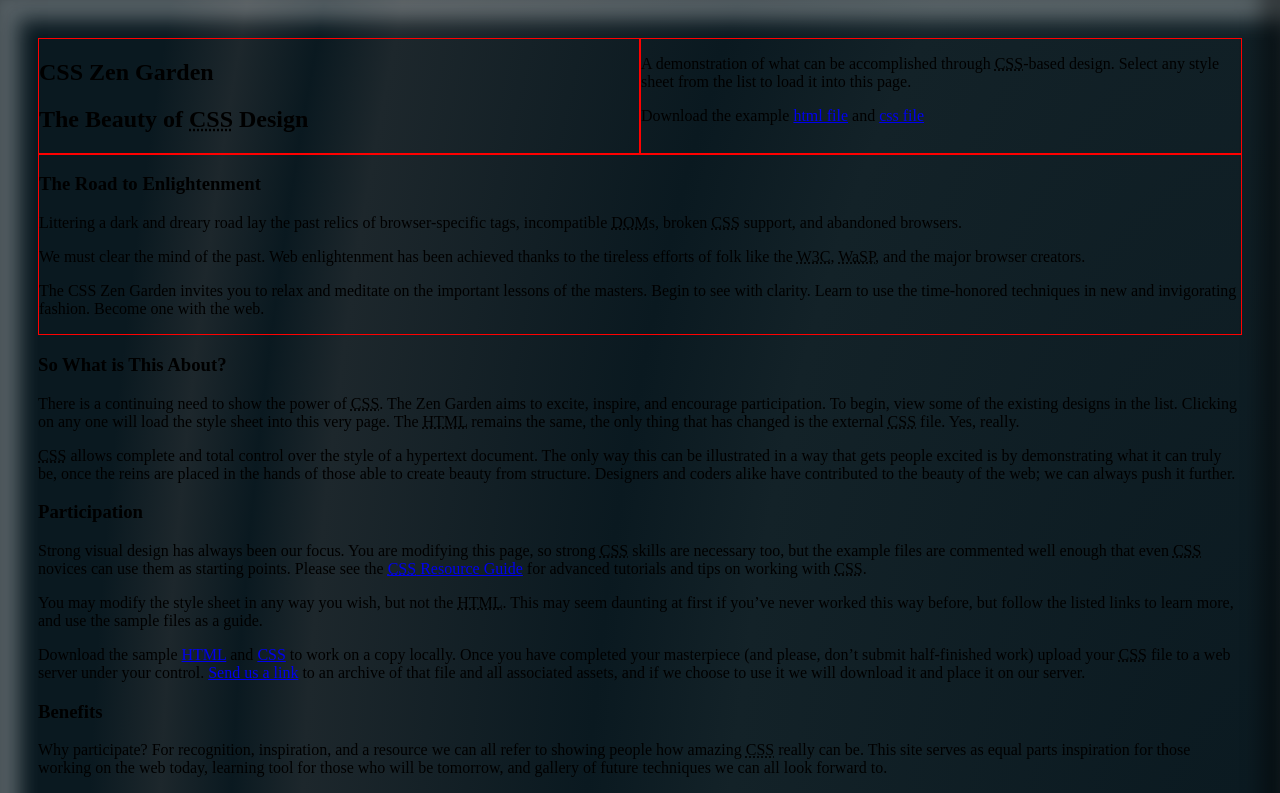
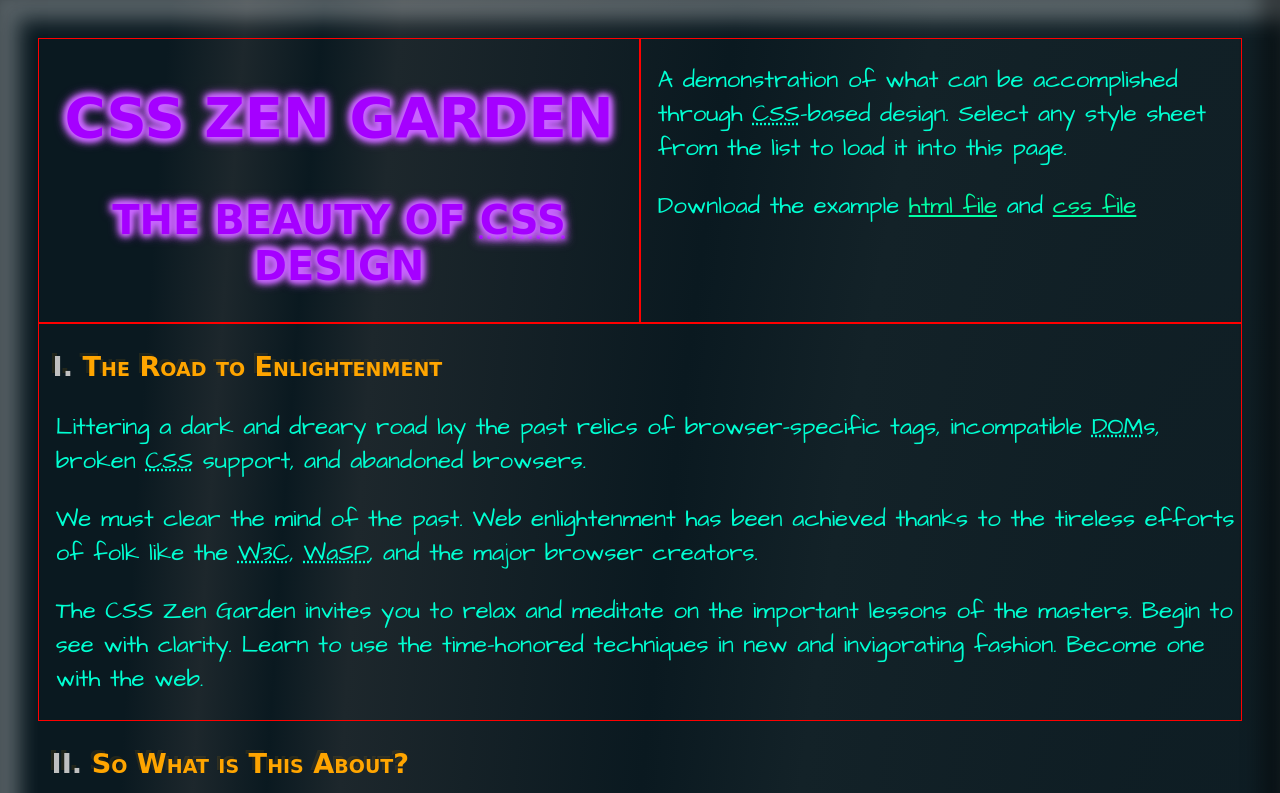
Before and after one commit to pulley-aaron/css-zen-garden, a plain HTML site: page index.html in a window 1280 px wide. Shown: the top 793 px of the page. Drawn offline with Linux system fonts and the light colour scheme; a web font is replaced by a local one.

Commit message:
Added and fixed typography partial

```diff
--- /dev/null
+++ b/scss/partials/_typography.scss
@@ -0,0 +1,139 @@
+@import url('https://fonts.googleapis.com/css?family=Caesar+Dressing');
+@import url('https://fonts.googleapis.com/css?family=Architects+Daughter');
+
+$break-mid: 768px;
+$break-large: 1024px;
+
+
+/*-----------------------------------
+    header
+------------------------------------*/
+h1, h2 {
+    text-align: center;
+    text-transform: uppercase;
+    font-family: 'Caesar Dressing', cursive;
+    color: #a500ff;
+    text-shadow: 0px 0px 5px #c966ff,
+                 0px 0px 7px #c966ff,
+                 0px 0px 9px #c966ff,
+                 0px 0px 9px #c966ff,
+                 0px 0px 11px #c966ff,
+                 0px 0px 13px #c966ff;
+}
+
+h1 {
+    font-size: 3.5rem;
+
+    @media only screen and (min-width: $break-mid) {
+        font-size: 2.7rem;
+    }
+    @media only screen and (min-width: $break-large) {
+        font-size: 3.5rem;
+    }
+}
+
+h2 {
+    font-size: 3;
+
+    @media only screen and (min-width: $break-mid) {
+        font-size: 2.5rem;
+    }
+}
+
+/*------------------------------
+    body and footer links
+-------------------------------*/
+
+a {
+    color: #00ffa5;
+    text-decoration: underline;
+
+    &:visited {
+        color: #ffa500;
+    }
+    &:hover {
+        text-decoration: none;
+    }
+    &:active{
+        text-shadow: 0px 0px 5px #32ffb7,
+                     0px 0px 7px #32ffb7,
+                     0px 0px 9px #32ffb7,
+                     0px 0px 9px #32ffb7,
+                     0px 0px 11px #32ffb7,
+                     0px 0px 13px #32ffb7;
+    }
+}
+
+/*-----------------------------------
+	body headings
+------------------------------------*/
+body {
+    counter-reset: my-counter;
+}
+h3 {
+    padding-left: 0.5em;
+    font-family: 'Caesar Dressing', cursive;
+    font-variant: small-caps;
+    font-size: 2rem;
+    color: #ffa500;
+    text-shadow: -3px -3px rgba(255, 165, 0, .1),
+                 -2px -2px rgba(0, 0, 0, .1);
+
+    @media only screen and (min-width: $break-mid) {
+        font-size: 1.7rem;
+    }
+}
+
+/* Aaron, I tried to get the numbered section working, but couldn't :(
+it looks in the CSS for body we need counter-reset: myCounter: but I couldn't
+figure out where to insert that line of CSS code
+
+Beth, Looks like there was no such thing as section > h3 anywhere in the HTML.
+Please accept this fix below. */
+#zen-intro, #zen-supporting {
+    & h3::before {
+        counter-increment: my-counter;
+        content: counter(my-counter, upper-roman) ". ";
+        color: silver;
+    }
+}
+
+/*----------------------------
+	body copy
+-----------------------------*/
+
+p {
+    font-family: 'Architects Daughter', cursive;
+    font-size: 1.5rem;
+    color: #00ffd2;
+    padding-left: 0.7em;
+
+    a {
+        color: #00ffa5;
+        text-decoration: underline;
+    }
+}
+
+/*------------------------------
+	Aside
+-------------------------------*/
+h3.select, h3.archives, h3.resources { color: #a500ff; }
+aside a {
+    color: #ffa500;
+    text-decoration: underline;
+}
+aside a:visited {
+    color: #00ffa5;
+    text-decoration: none;
+}
+aside a:hover {
+    text-decoration: none;
+}
+aside a:active {
+    text-shadow: 0px 0px 5px #ffb732,
+                 0px 0px 7px #ffb732,
+                 0px 0px 9px #ffb732,
+                 0px 0px 9px #ffb732,
+                 0px 0px 11px #ffb732,
+                 0px 0px 13px #ffb732;
+}
--- a/scss/style.scss
+++ b/scss/style.scss
@@ -9,6 +9,7 @@
     Layout
 =============*/
 @import 'partials/layout';
+@import 'partials/typography';
 
 $background-main: #0A1920;
 $background-accent: #132228;
```
Also changed, not shown: style.css.
